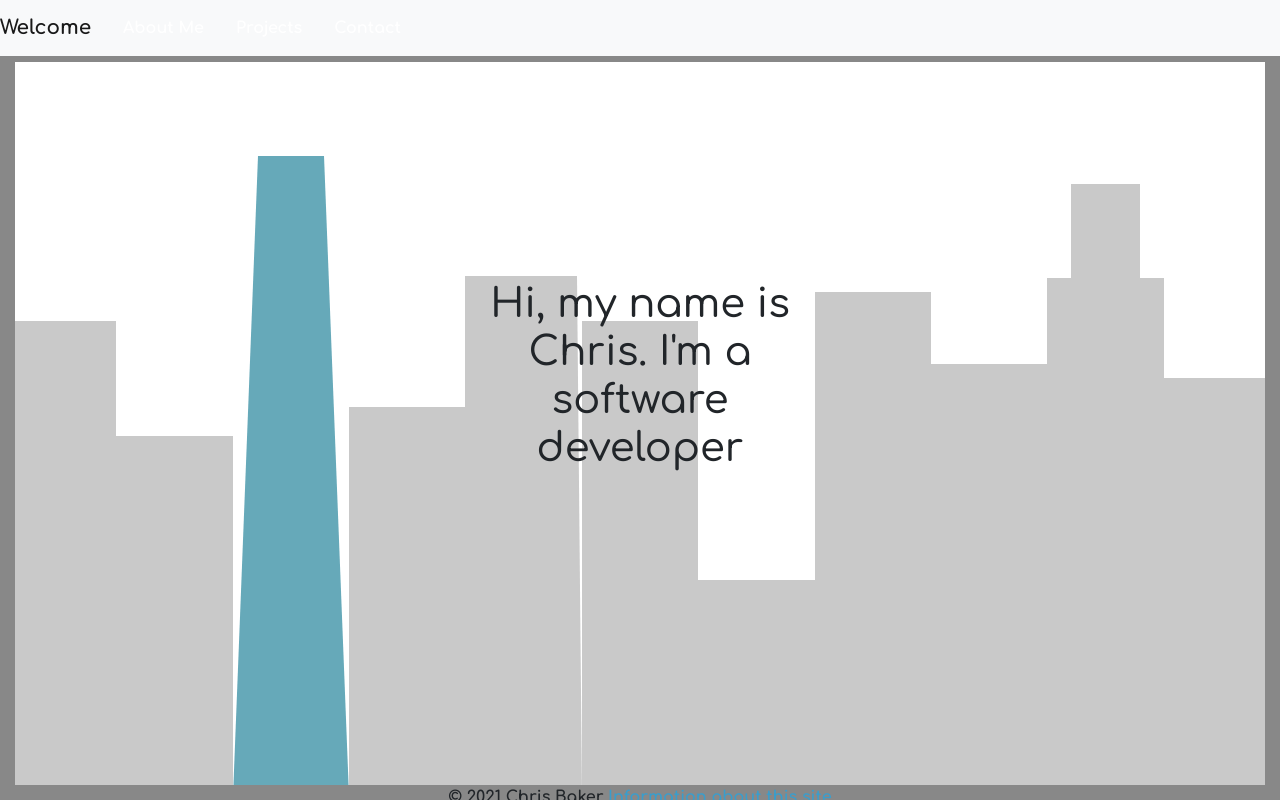
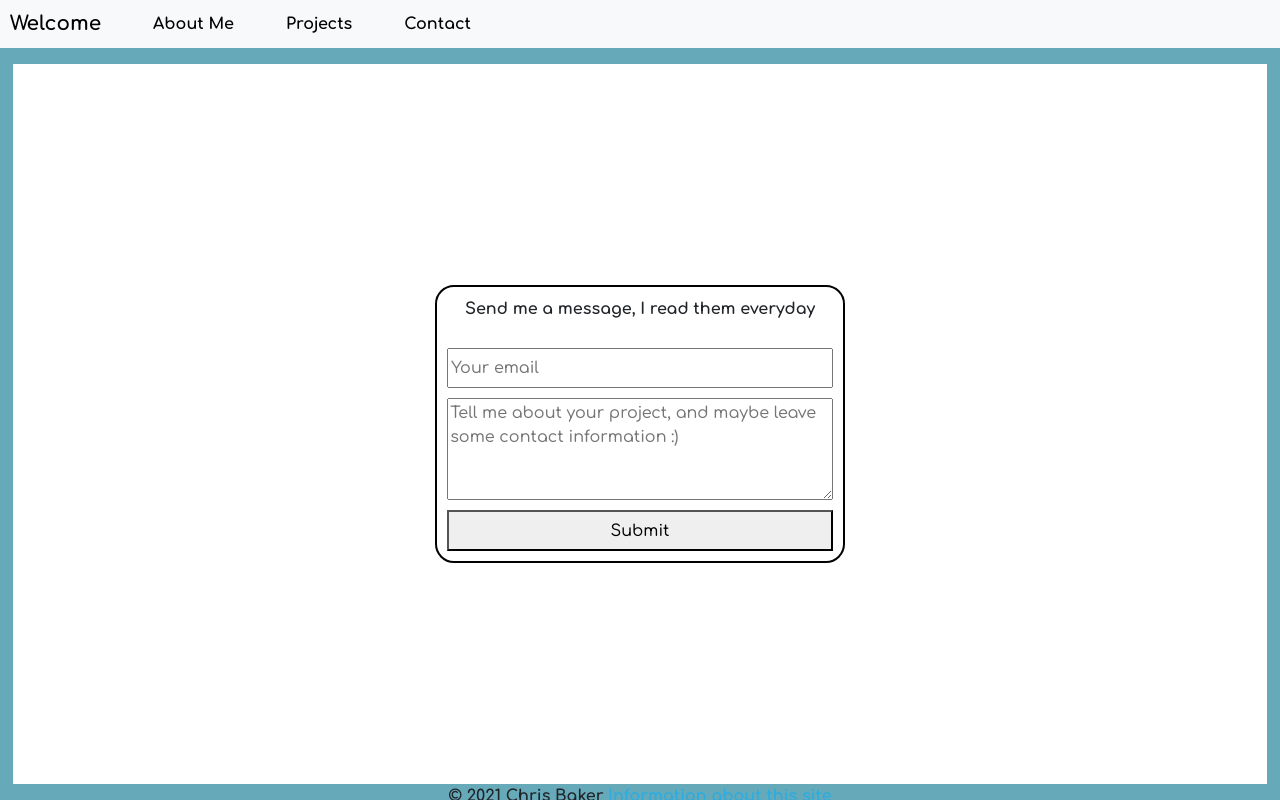
Before and after one commit to chrisbakeraugie/chrisbakeraugie.github.io, a React (Create React App) app: page /contact in a window 1280 px wide. Built offline with nearby package versions, Linux system fonts and the light colour scheme.

Commit message:
Applied containers to each page

```diff
--- a/src/App.css
+++ b/src/App.css
@@ -40,6 +40,8 @@ body, html {
 }
 
 #home-container {
+    position: absolute;
+    top: 8vh;
     height: 90vh;
     width: 100vw;
     display: grid;
@@ -234,14 +236,14 @@ body, html {
 }
 
 #top, #bottom, #left, #right {
-    background: #888888;
+    background: rgb(102, 169, 185);
     position: fixed;
 }
 
 #left, #right {
     top: 0;
     bottom: 0;
-    width: 15px;
+    width: 1vw;
 }
 
 #left {
@@ -255,11 +257,11 @@ body, html {
 #top, #bottom {
     left: 0;
     right: 0;
-    height: 15px;
+    height: 2vh;
 }
 
 #top {
-    top: 5.9vh;
+    top: 6vh;
 }
 
 #bottom {
--- a/src/components/AboutMe.js
+++ b/src/components/AboutMe.js
@@ -18,7 +18,11 @@ const AboutMe = () => {
         AOS.refresh();
       },[]);
     const StyledAboutDiv = styled.div`
-    margin: 15px;
+    position: absolute;
+    top:8vh;
+    left:2vw;
+    height:90vh;
+    width:96vw;
     text-align: left;
     `;
     const StyledH1 = styled.h1`
--- a/src/components/App.js
+++ b/src/components/App.js
@@ -7,24 +7,43 @@ import ProjectsPage from "./ProjectsPage";
 import Contact from "./Contact";
 import "../App.css";
 import Nav from "react-bootstrap/Nav";
+import styled from "styled-components";
 // import AOS from 'aos';
-var HashRouter = require("react-router-dom").HashRouter;
-var Route = require("react-router-dom").Route;
+import {
+  BrowserRouter as Router,
+  Switch,
+  Link,
+  Route
+} from "react-router-dom";
 
 class App extends React.Component {
+
+  StyledNavbar = styled(Navbar)`
+  height:6vh;
+  `;
+
+  StyledLink = styled(Link)`
+  text-decoration: none;
+  padding: 10px;
+  margin:auto;
+  color:black;
+  &:hover{
+    color:rgb(102, 169, 185);
+  }`;
+
   render() {
     return (
       <div>
-        <HashRouter>
+        <Router>
           <div className="App">
-            <Navbar bg="light" variant="light" fixed="top" className="navbar">
-              <Navbar.Brand href="#">Welcome</Navbar.Brand>
-              <Nav.Link href="#about" className="nav-link">About Me</Nav.Link>
-              <Nav.Link href="#projects" className="nav-link">Projects</Nav.Link>
-              <Nav.Link href="#contact" className="nav-link">Contact</Nav.Link>
-            </Navbar>
+            <this.StyledNavbar bg="light" variant="dark" fixed="top" className="navbar">
+              <Navbar.Brand><this.StyledLink to="/">Welcome</this.StyledLink></Navbar.Brand>
+              <Nav.Link className="nav-link"><this.StyledLink to="/about">About Me</this.StyledLink></Nav.Link>
+              <Nav.Link className="nav-link"><this.StyledLink to="/projects">Projects</this.StyledLink></Nav.Link>
+              <Nav.Link className="nav-link"><this.StyledLink to="/contact">Contact</this.StyledLink></Nav.Link>
+            </this.StyledNavbar>
             <div id="framed-div">
-              <div className="content">
+              <Switch className="content">
                 <Route exact path="/">
                   <Home />
                 </Route>
@@ -38,10 +57,10 @@ class App extends React.Component {
                 <Route path="/contact">
                   <Contact />
                 </Route>
-              </div>
+              </Switch>
             </div>
           </div>
-        </HashRouter>
+        </Router>
         <div id="left"></div>
         <div id="right"></div>
         <div id="top"></div>
--- a/src/components/Contact.js
+++ b/src/components/Contact.js
@@ -17,9 +17,12 @@ const Contact = () => {
     }, []);
 
     const StyledContactDiv = styled.div`
-    width: 100vw;
-    height: 100vh;
-      margin 15px;
+    position: absolute;
+    top:8vh;
+    left:2vw;
+    height:90vh;
+    width:
+    96vw;
       display: grid;
     grid-template-columns: 1fr 1fr 1fr;
     grid-template-rows: 1fr 1fr 1fr;
--- a/src/components/ProjectsPage.js
+++ b/src/components/ProjectsPage.js
@@ -21,8 +21,11 @@ const ProjectsPage = () => {
   }, []);
 
   const StyledProjectsDiv = styled.div`
-  margin:15px;
-  max-width:100vw;
+  position: absolute;
+  top:8vh;
+  left:2vw;
+  height:90vh;
+  width:96vw;
 
   `;
 
```
